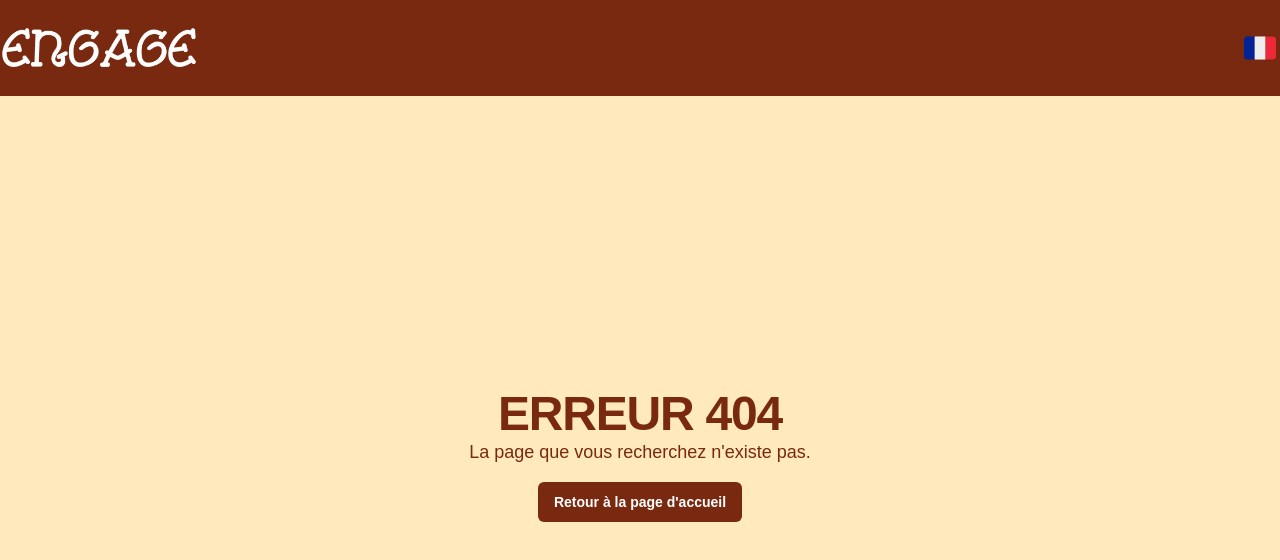
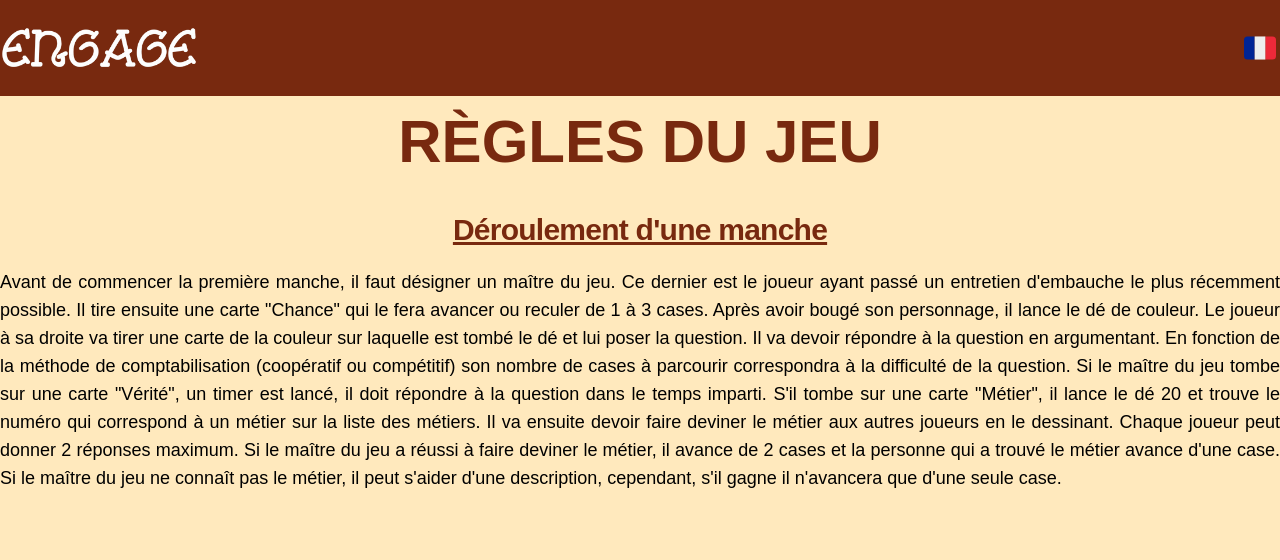
Before and after one commit to Engage-Boardgame/APP, a Next.js app: page /rules in a window 1280 px wide. Before the commit this address had no page. Shown: the top 560 px of the page. Built offline with nearby package versions, Linux system fonts and the light colour scheme; a web font is replaced by a local one.

Commit message:
✨ Started rules page

```diff
--- a/app/page.tsx
+++ b/app/page.tsx
@@ -17,7 +17,7 @@ export default function Home() {
     const router = useRouter();
 
     const onClickGameRules = () => {
-        console.log("Game rules");
+        router.push("/rules");
     };
 
     const onClickStartGame = () => {
--- /dev/null
+++ b/app/rules/page.tsx
@@ -0,0 +1,22 @@
+"use client";
+import {useTranslation} from "react-i18next";
+import TypographieBigH1 from "@/components/ui/TypographieBigH1";
+import TypographieH2 from "@/components/ui/TypographieH2";
+import TypographieP from "@/components/ui/TypographieP";
+
+// --------------
+
+export default function RulesView() {
+
+    const {t} = useTranslation();
+
+    return (
+        <div className={"flex justify-center mt-4 flex-col"}>
+            <TypographieBigH1>{t("Game rules")}</TypographieBigH1>
+            <TypographieH2 className={"text-center text-primary mt-10 underline"}>{t("How a round runs")}</TypographieH2>
+            <TypographieP className={"text-justify mt-5"}>
+                {t("rules")}
+            </TypographieP>
+        </div>
+    )
+}
--- a/components/ui/TypographieH4.tsx
+++ b/components/ui/TypographieH4.tsx
@@ -1,7 +1,13 @@
-const TypographieH4 = ({children}) => {
+import {cn} from "@/lib/utils";
+
+type TypographiePProps = {
+    children: React.ReactNode;
+    className?: string;
+};
+const TypographieH4 = ({children, className}: TypographiePProps) => {
 
     return (
-        <h4 className="scroll-m-20 text-xl font-semibold tracking-tight">
+        <h4 className={cn("scroll-m-20 text-xl font-semibold tracking-tight", className)}>
             {children}
         </h4>
     )
--- a/lib/translations/en.json
+++ b/lib/translations/en.json
@@ -13,5 +13,7 @@
     "Start a game": "Start a game",
     "Dashboard": "Dashboard",
     "Login": "Login",
-    "Job cards": "Job cards"
+    "Job cards": "Job cards",
+    "How a round runs": "How a round runs",
+    "rules": "Before the first round begins, a game master must be appointed. This is the player who most recently had a job interview. He then draws a ‘Chance’ card that will move him forward or backwards by 1 to 3 squares. After moving his character, he rolls the coloured die. The player to his right draws a card of the colour on which the die fell and asks him the question. The player has to answer the question with an argument. Depending on the scoring method (cooperative or competitive), the number of squares he has to cover will correspond to the difficulty of the question. If the game master comes across a ‘Truth’ card, a timer is started and the player must answer the question within the allotted time. If they come across a ‘Job’ card, they roll the 20 die and find the number corresponding to a job on the list of jobs. He then has to make the other players guess the job by drawing it. Each player can give a maximum of 2 answers. If the game master succeeds in getting the players to guess the job, he moves 2 squares forward and the person who found the job moves one square forward. If the game master does not know the job, he can use a description, but if he wins he will only move forward one square."
 }
--- a/lib/translations/fr.json
+++ b/lib/translations/fr.json
@@ -13,5 +13,7 @@
     "Start a game": "Commencer une partie",
     "Dashboard": "Tableau de bord",
     "Login": "Se connecter",
-    "Job cards": "Cartes métiers"
+    "Job cards": "Cartes métiers",
+    "How a round runs": "Déroulement d'une manche",
+    "rules": "Avant de commencer la première manche, il faut désigner un maître du jeu. Ce dernier est le joueur ayant passé un entretien d'embauche le plus récemment possible. Il tire ensuite une carte \"Chance\" qui le fera avancer ou reculer de 1 à 3 cases. Après avoir bougé son personnage, il lance le dé de couleur. Le joueur à sa droite va tirer une carte de la couleur sur laquelle est tombé le dé et lui poser la question. Il va devoir répondre à la question en argumentant. En fonction de la méthode de comptabilisation (coopératif ou compétitif) son nombre de cases à parcourir correspondra à la difficulté de la question. Si le maître du jeu tombe sur une carte \"Vérité\", un timer est lancé, il doit répondre à la question dans le temps imparti. S'il tombe sur une carte \"Métier\", il lance le dé 20 et trouve le numéro qui correspond à un métier sur la liste des métiers. Il va ensuite devoir faire deviner le métier aux autres joueurs en le dessinant. Chaque joueur peut donner 2 réponses maximum. Si le maître du jeu a réussi à faire deviner le métier, il avance de 2 cases et la personne qui a trouvé le métier avance d'une case. Si le maître du jeu ne connaît pas le métier, il peut s'aider d'une description, cependant, s'il gagne il n'avancera que d'une seule case."
 }
```
